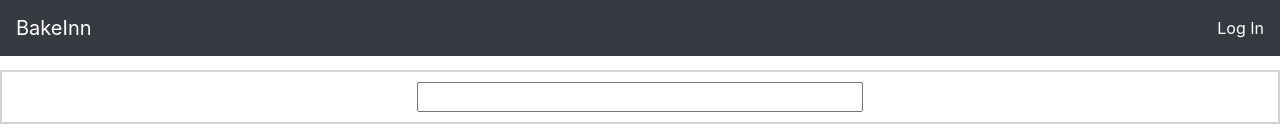
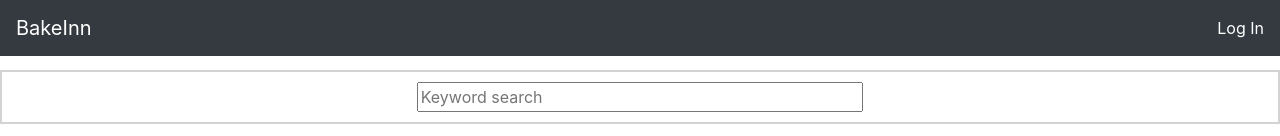
Before and after one commit to clairetay96/BakerInn, a React (Create React App) app in the folder client/: page /homepage in a window 1280 px wide. Shown: the top 136 px of the page. Built offline with nearby package versions, Linux system fonts and the light colour scheme; no server answers.

Commit message:
added placeholder for search bar

```diff
--- a/client/src/Components/SearchBar/index.jsx
+++ b/client/src/Components/SearchBar/index.jsx
@@ -7,7 +7,8 @@ export default function SearchBar(props) {
     <div className={`search ${scope}`}>
       <input onChange={props.onChange}
               onKeyUp={props.onKeyUp}
-              value={props.value}/>
+              value={props.value}
+              placeholder="Keyword search"/>
     </div>
   )
 }
```
